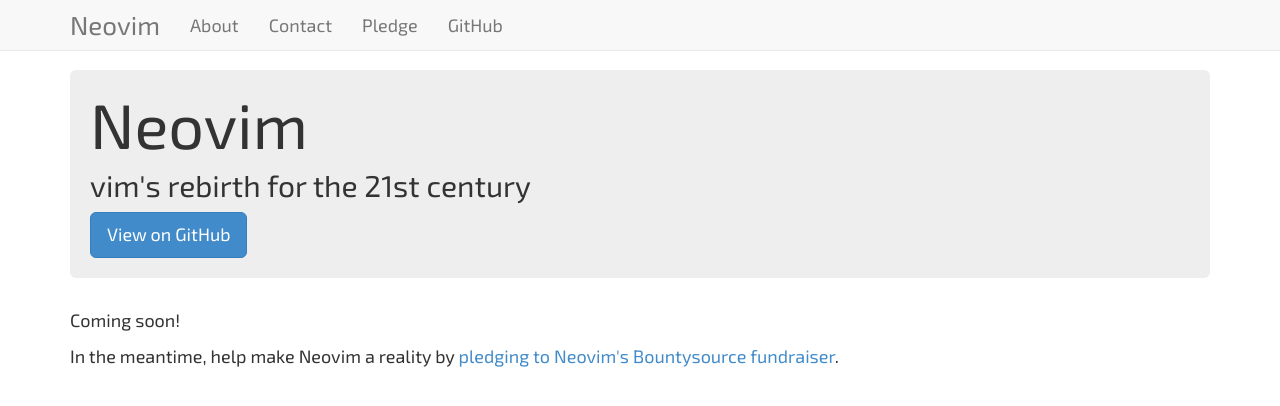
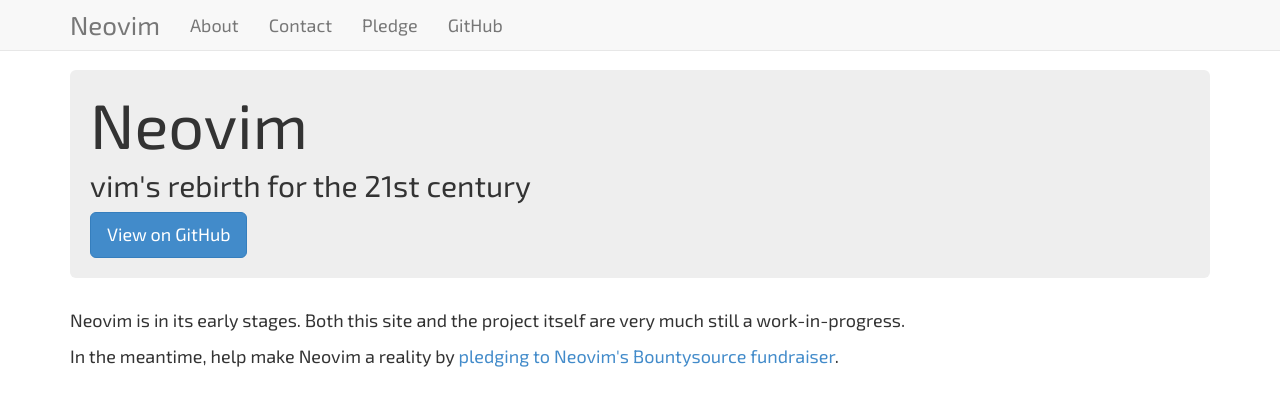
Before and after one commit to neovim/neovim.github.io, a Jekyll site: the page built from index.html, in a window 1280 px wide. Shown: the top 406 px of the page. Built offline with Jekyll 4.4.1, drawn with Linux system fonts in a browser that asks for light colours; nearby versions of some CDN libraries.

Commit message:
Updating the wording on the index page.

```diff
--- a/index.html
+++ b/index.html
@@ -10,7 +10,8 @@
         on GitHub</a>
 </div>
 
-<p>Coming soon!</p>
+<p>Neovim is in its early stages. Both this site and the project itself are
+very much still a work-in-progress.</p>
 
 <p>In the meantime, help make Neovim a reality by
 <a href="https://www.bountysource.com/fundraisers/539-neovim-first-iteration">pledging to Neovim's Bountysource fundraiser</a>.
```
